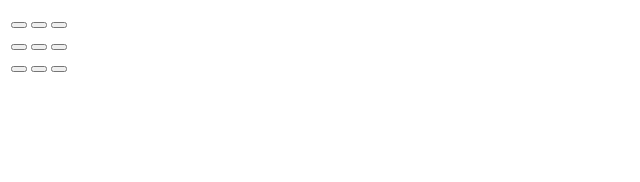
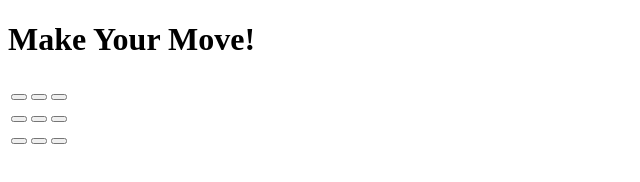
Before and after one commit to lasapip/tic-tac-toe, a plain HTML site: page two-player-mode.html in a window 1280 px wide. Shown: the whole page, without its empty margins (0-640 px from the left). Drawn offline with Linux system fonts and the light colour scheme.

Commit message:
Update two-player-mode.html

```diff
--- a/two-player-mode.html
+++ b/two-player-mode.html
@@ -6,6 +6,7 @@
   </head>
   <body>
     <div id="content-container">
+      <h1>Make Your Move!</h1>
       <table id="play-board">
         <tr>
           <td><button name="a1"></button></td>
```
